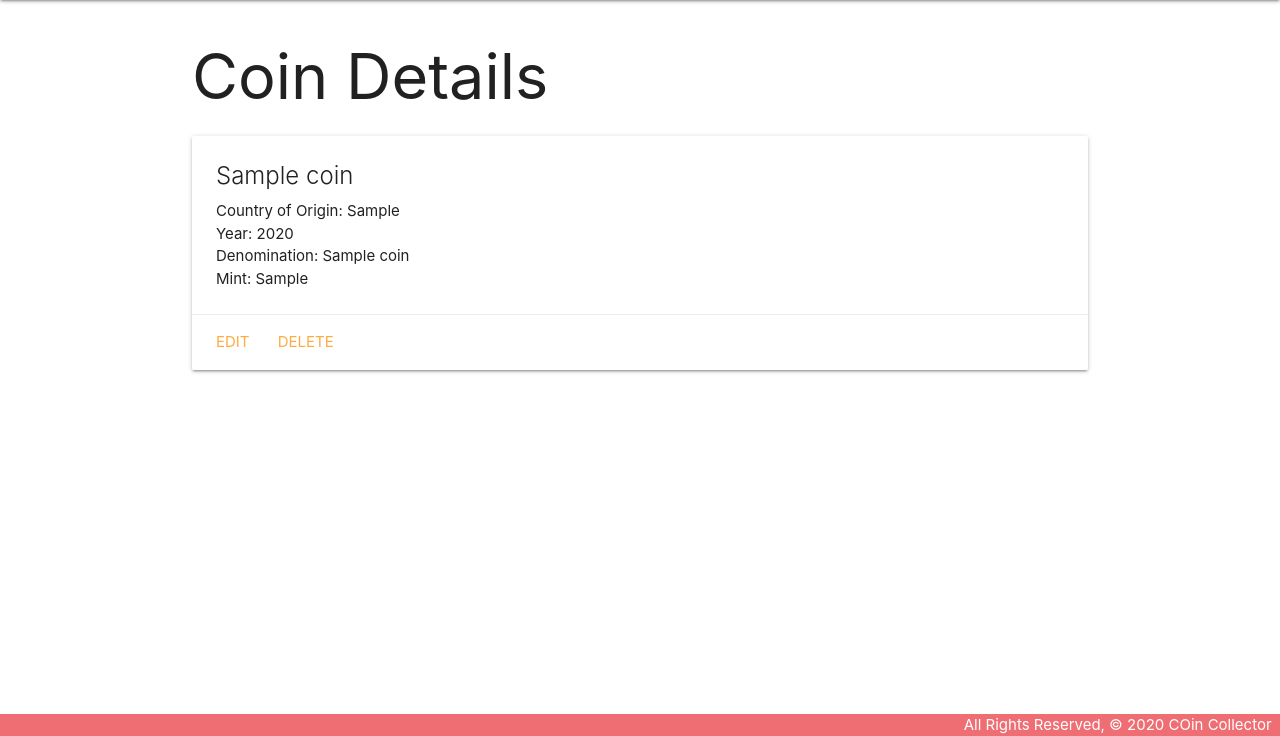
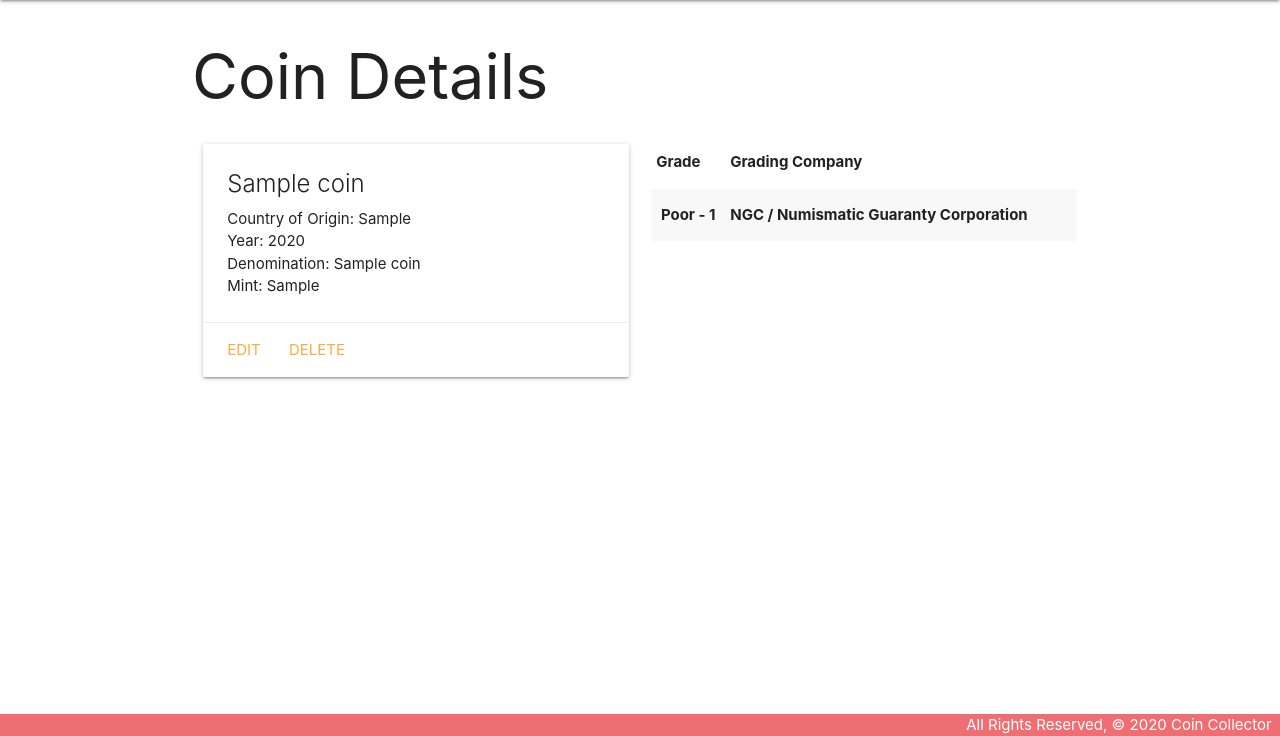
Before and after one commit to EdwinHuitz/coin-collector, a Django app: page /coins/1/ in a window 1280 px wide. Shown: the part 64-800 px from the top of the page. Run offline with Django 3.2, Linux system fonts and the light colour scheme; tables that the repository leaves empty hold one stand-in row (values such as "Sample post").

Commit message:
completing coin collector application

```diff
--- a/main_app/admin.py
+++ b/main_app/admin.py
@@ -1,5 +1,6 @@
 from django.contrib import admin
-from .models import Coin
+from .models import Coin, Grading
 
 # Register your models here.
 admin.site.register(Coin)
+admin.site.register(Grading)
--- /dev/null
+++ b/main_app/forms.py
@@ -0,0 +1,7 @@
+from django.forms import ModelForm
+from .models import Grading
+
+class GradingForm(ModelForm):
+   class Meta:
+      model = Grading
+      fields = ['letter','number','company']
--- a/main_app/models.py
+++ b/main_app/models.py
@@ -30,10 +30,10 @@ NUMBERS=(
    ('60','60-70'),
 )
 COMPANIES=(
-   ('NGC','NGC'),
-   ('PCGS','PCGS'),
-   ('ANACS','ANACS'),
-   ('Other','Other'),
+   ('N','NGC / Numismatic Guaranty Corporation'),
+   ('P','PCGS / Professional Coin Grading Service'),
+   ('A','ANA / American Numismatic Association Certification Service'),
+   ('O','Other'),
 )
 class Coin(models.Model):
    name = models.CharField(max_length=100)
@@ -41,27 +41,29 @@ class Coin(models.Model):
    year = models.IntegerField()
    denom = models.CharField(max_length=100)
    mint = models.CharField(max_length=100)
+
    def __str__(self):
       return self.name
    def get_absolute_url(self):
       return reverse('detail',kwargs={'coin_id':self.id})
 
 class Grading(models.Model):
-   letter = models.CharField(
-      max_length=1,
+   letter = models.CharField('Letter Grade',
+      max_length=2,
       choices=LETTERS,
       default=LETTERS[0][0]
       )
-   number = models.CharField(
-      max_length=1,
+   number = models.CharField( 'Numeric Grade',
+      max_length=2,
       choices=NUMBERS,
       default=NUMBERS[0][0]
       )
-   company = models.CharField(
+   company = models.CharField('Grading Company',
       max_length=1,
       choices=COMPANIES,
       default=COMPANIES[0][0]
       )
    coin = models.ForeignKey(Coin,on_delete=models.CASCADE)
    def __str__(self):
-      return f"Graded {self.get_grade_display()}"
+
+      return f"Graded {self.get_letter_display()}-{self.get_number_display()} By {self.get_company_display()}"
--- a/main_app/templates/base.html
+++ b/main_app/templates/base.html
@@ -8,6 +8,7 @@
   <title>Coin Collector</title>
   <link rel="stylesheet" href="https://cdnjs.cloudflare.com/ajax/libs/materialize/1.0.0/css/materialize.min.css">
   <link rel="stylesheet" type="text/css" href="{% static 'css/style.css' %}">
+  <script src="https://cdnjs.cloudflare.com/ajax/libs/materialize/1.0.0/js/materialize.min.js"></script>
 </head>
 <body>
   <header class="navbar-fixed">
@@ -29,7 +30,7 @@
     {% endblock %}
   </main>
   <footer class="page-footer">
-    <div class="right">All Rights Reserved, &copy; 2020 COin Collector &nbsp;</div>
+    <div class="right">All Rights Reserved, &copy; 2020 Coin Collector &nbsp;</div>
   </footer>
 </body>
 </html>
--- a/main_app/templates/coins/detail.html
+++ b/main_app/templates/coins/detail.html
@@ -2,6 +2,9 @@
 {% block content %}
 
 <h1>Coin Details</h1>
+
+<div class="row">
+  <div class="col s6">
     <div class="card">
       <div class="card-content">
         <span class="card-title">{{ coin.name }}</span>
@@ -19,4 +22,37 @@
         <a href="{% url 'coins_delete' coin.id %}">Delete</a>
       </div>
     </div>
+  </div>
+  <div class="col s6">
+    {% if coin.grading_set.all.count == 0 %}
+    <form action="{% url 'add_grade' coin.id %}" method="post">
+      {% csrf_token %}
+      {{grading_form.as_p}}
+      <input type="submit" class="btn" value="Add Grade">
+    </form>
+    {% else %}
+    <table class="striped">
+      <thead>
+        <tr><th>Grade</th><th>Grading Company</th></tr>
+      </thead>
+      <tbody>
+        {% for grading in coin.grading_set.all %}
+        <tr>
+            <td style="text-align: center;"><b>{{grading.get_letter_display}} - {{grading.get_number_display}}</b></td>
+            <td style="text-align: left;"><b>{{grading.get_company_display}}</b></td>
+          </tr>
+        {% endfor %}
+      </tbody>
+    </table>
+    {% endif %}
+  </div>
+</div>
+<script>
+    var selectE1 = document.getElementById('id_letter');
+  M.FormSelect.init(selectE1);
+  var selectE2 = document.getElementById('id_number');
+  M.FormSelect.init(selectE2);
+  var selectE3 = document.getElementById('id_company');
+  M.FormSelect.init(selectE3);
+</script>
  {% endblock %}
--- a/main_app/urls.py
+++ b/main_app/urls.py
@@ -10,4 +10,5 @@ urlpatterns=[
    path('coins/create/',views.CoinCreate.as_view(),name='coins_create'),
    path('coins/<int:pk>/update/', views.CoinUpdate.as_view(), name='coins_update'),
    path('coins/<int:pk>/delete/', views.CoinDelete.as_view(), name='coins_delete'),
+   path('coins/<int:coin_id>/add_grade/', views.add_grade, name='add_grade'),
 ]
--- a/main_app/views.py
+++ b/main_app/views.py
@@ -3,24 +3,42 @@ from django.views.generic.edit import CreateView,UpdateView,DeleteView
 # Create your views here.
 from django.http import HttpResponse
 from .models import Coin
+from .forms import GradingForm
+from django.shortcuts import render,redirect
 
 #home page
 def home(request):
    return render(request,'index.html')
+
 #about page
 def about(request):
    return render(request,'about.html')
+
 #all coins page
 def coins_index(request):
    coins=Coin.objects.all()
    return render(request,'coins/index.html',{'coins': coins})
+
 def coins_detail(request, coin_id):
-  coin = Coin.objects.get(id=coin_id)
-  return render(request, 'coins/detail.html', { 'coin': coin })
+   coin = Coin.objects.get(id=coin_id)
+   grading_form = GradingForm()
+   return render(request,'coins/detail.html',{
+      'coin':coin,'grading_form':grading_form
+   })
+
+def add_grade(request, coin_id):
+   form = GradingForm(request.POST)
+   if form.is_valid():
+      new_grade = form.save(commit=False)
+      new_grade.coin_id = coin_id
+      new_grade.save()
+   return redirect('detail', coin_id=coin_id)
+
 class CoinCreate(CreateView):
    model = Coin
    fields = '__all__'
    success_url = '/coins/'
+
 class CoinUpdate(UpdateView):
   model = Coin
   # Let's disallow the renaming of a cat by excluding the name field!
```
Also changed, not shown: main_app/migrations/0002_grading.py (added), main_app/migrations/0003_auto_20201007_1618.py (added), main_app/migrations/0004_auto_20201007_1656.py (added), main_app/migrations/0005_auto_20201007_1656.py (added). Lines whose indentation alone changed are shown as unchanged.
